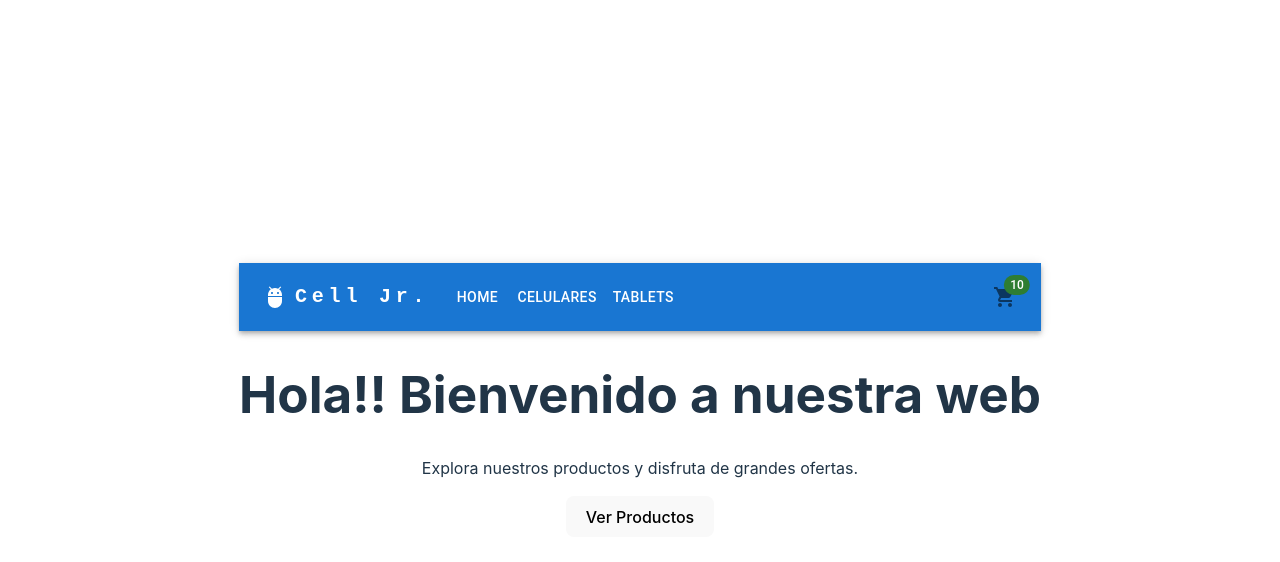
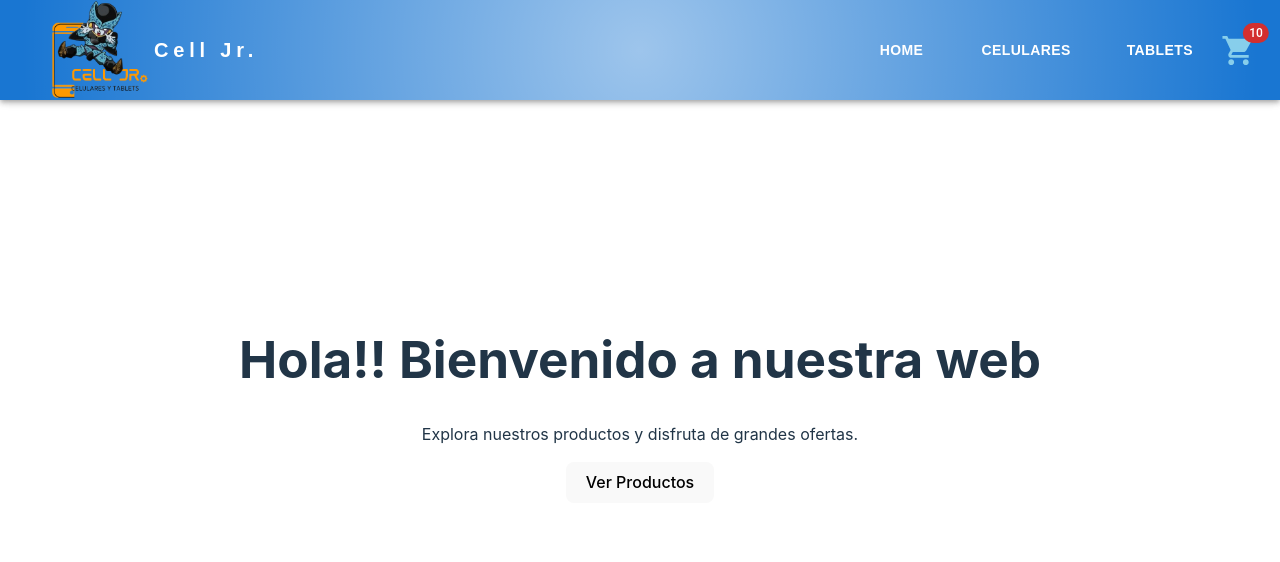
Before and after one commit to CristianAld91/react-proyecto, a React (Vite) app: page / in a window 1280 px wide. Shown: the top 562 px of the page. Built offline with nearby package versions, Linux system fonts and the light colour scheme.

Commit message:
navbar color

```diff
--- a/src/assets/components/carWidget/CardWidget.jsx
+++ b/src/assets/components/carWidget/CardWidget.jsx
@@ -1,12 +1,19 @@
 import * as React from 'react';
 import Badge from '@mui/material/Badge';
 import ShoppingCartIcon from '@mui/icons-material/ShoppingCart';
+
 const CardWidget = () => {
   return (
-
-      <Badge badgeContent={10} color="success">
-        <ShoppingCartIcon color="action" />
-      </Badge>
+    <Badge
+      badgeContent={10}
+      color="error"
+      sx={{
+        '& .MuiBadge-dot': { backgroundColor: 'orange' },
+      }}
+    >
+      <ShoppingCartIcon sx={{ color: 'skyblue', fontSize:'35px' }} />
+    </Badge>
   );
 }
-export default CardWidget
+
+export default CardWidget;
--- a/src/assets/components/navbar/NavBar.jsx
+++ b/src/assets/components/navbar/NavBar.jsx
@@ -9,36 +9,32 @@ import MenuIcon from '@mui/icons-material/Menu';
 import Container from '@mui/material/Container';
 import Button from '@mui/material/Button';
 import MenuItem from '@mui/material/MenuItem';
-import AdbIcon from '@mui/icons-material/Adb';
 import CardWidget from '../carWidget/CardWidget';
+import logo from '/src/assets/img/celljr.png'; // Asegúrate de que la ruta sea correcta
+import '../navbar/navBar.css'; // Importa el archivo CSS
 
-
-const pages = ['Home','Celulares', 'Tablets'];
+const pages = ['Home', 'Celulares', 'Tablets'];
 
 function ResponsiveAppBar() {
   const [anchorElNav, setAnchorElNav] = React.useState(null);
 
-
   const handleOpenNavMenu = (event) => {
     setAnchorElNav(event.currentTarget);
-  };
-  const handleOpenUserMenu = (event) => {
-    setAnchorElUser(event.currentTarget);
   };
 
   const handleCloseNavMenu = () => {
     setAnchorElNav(null);
   };
 
-  const handleCloseUserMenu = () => {
-    setAnchorElUser(null);
-  };
-
   return (
-    <AppBar position="static">
-      <Container maxWidth="xl">
+    <AppBar position="fixed" className="MuiAppBar-root">
+      <Container maxWidth={false}>
         <Toolbar disableGutters>
-          <AdbIcon sx={{ display: { xs: 'none', md: 'flex' }, mr: 1 }} />
+          <img
+            src={logo}
+            alt="Logo"
+            style={{ width: '100px', height: '100px', marginRight: '5px', marginTop: '0px', marginLeft:'25px'}}
+          />
           <Typography
             variant="h6"
             noWrap
@@ -47,17 +43,19 @@ function ResponsiveAppBar() {
             sx={{
               mr: 2,
               display: { xs: 'none', md: 'flex' },
-              fontFamily: 'monospace',
+              fontFamily: 'Arial, sans-serif',
               fontWeight: 700,
               letterSpacing: '.3rem',
-              color: 'inherit',
+              color: 'white',
               textDecoration: 'none',
+              flexGrow: 1,
+              textAlign: 'center',
             }}
           >
             Cell Jr.
           </Typography>
 
-          <Box sx={{ flexGrow: 1, display: { xs: 'flex', md: 'none' } }}>
+          <Box sx={{ flexGrow: 1, display: { xs: 'flex', md: 'none' }, justifyContent: 'center' }}>
             <IconButton
               size="large"
               aria-label="account of current user"
@@ -91,40 +89,23 @@ function ResponsiveAppBar() {
               ))}
             </Menu>
           </Box>
-          <AdbIcon sx={{ display: { xs: 'flex', md: 'none' }, mr: 1 }} />
-          <Typography
-            variant="h5"
-            noWrap
-            component="a"
-            href="#app-bar-with-responsive-menu"
-            sx={{
-              mr: 2,
-              display: { xs: 'flex', md: 'none' },
-              flexGrow: 1,
-              fontFamily: 'monospace',
-              fontWeight: 700,
-              letterSpacing: '.3rem',
-              color: 'inherit',
-              textDecoration: 'none',
-            }}
-          >
-            LOGO
-          </Typography>
-          <Box sx={{ flexGrow: 1, display: { xs: 'none', md: 'flex' } }}>
+
+          <Box sx={{ flexGrow: 1, display: { xs: 'none', md: 'flex' }, justifyContent: 'right' }}>
             {pages.map((page) => (
               <Button
                 key={page}
                 onClick={handleCloseNavMenu}
-                sx={{ my: 2, color: 'white', display: 'block' }}
+                sx={{ my: 2, color: 'white', display: 'block', fontFamily: 'Arial, sans-serif', fontWeight: 1000, margin: '20px' }}
               >
                 {page}
               </Button>
             ))}
           </Box>
-          <CardWidget/>
+          <CardWidget sx={{ ml: 2 }} />
         </Toolbar>
       </Container>
     </AppBar>
   );
 }
+
 export default ResponsiveAppBar;
--- /dev/null
+++ b/src/assets/components/navbar/navBar.css
@@ -0,0 +1,24 @@
+/* navBar.css */
+
+.MuiAppBar-root {
+    width: 100%;
+    position: fixed;
+    top: 0;
+    left: 0;
+    z-index: 1000;
+}
+
+
+.MuiContainer-root {
+    max-width: 100%;
+    padding-left: 0;
+    padding-right: 0;
+}
+
+
+.MuiToolbar-root {
+    display: flex;
+    justify-content: space-between;
+    align-items: center;
+    background: radial-gradient(circle, rgba(255, 255, 255, 0.575), rgba(2, 132, 238, 0)); /* Fondo difuminado circular */
+}
```
Also changed, not shown: src/assets/img/celljr.png.
